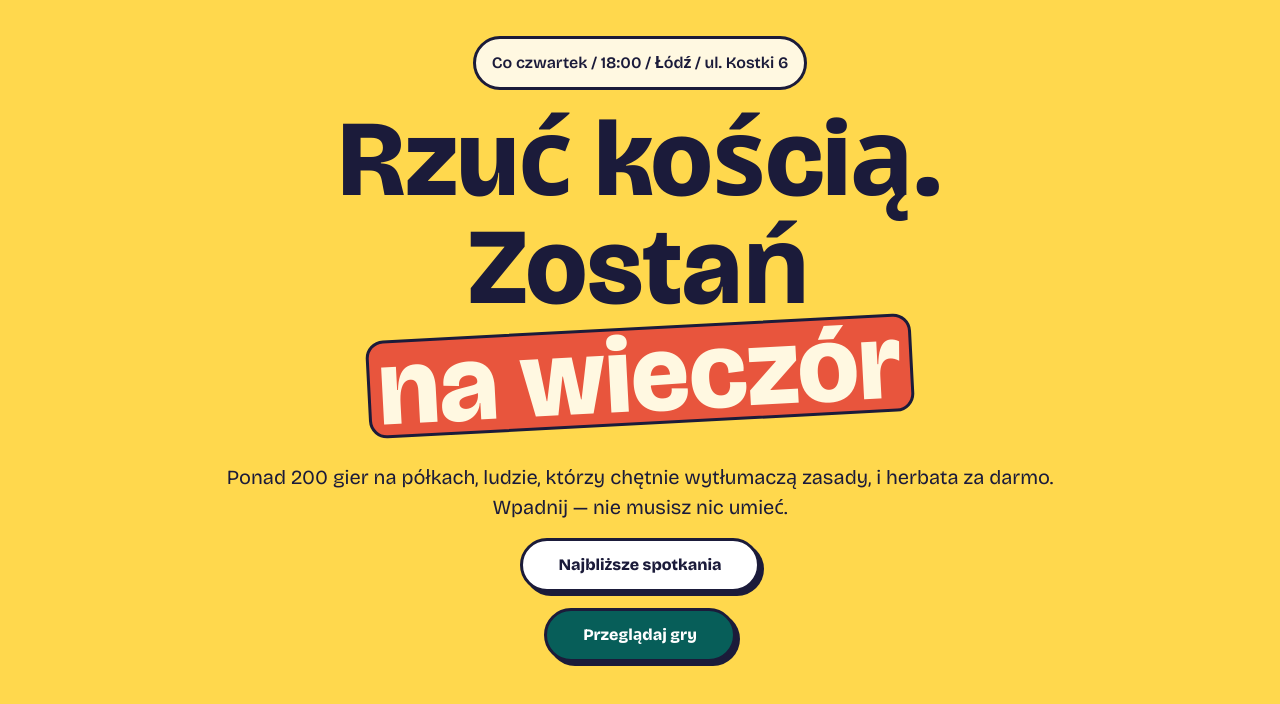
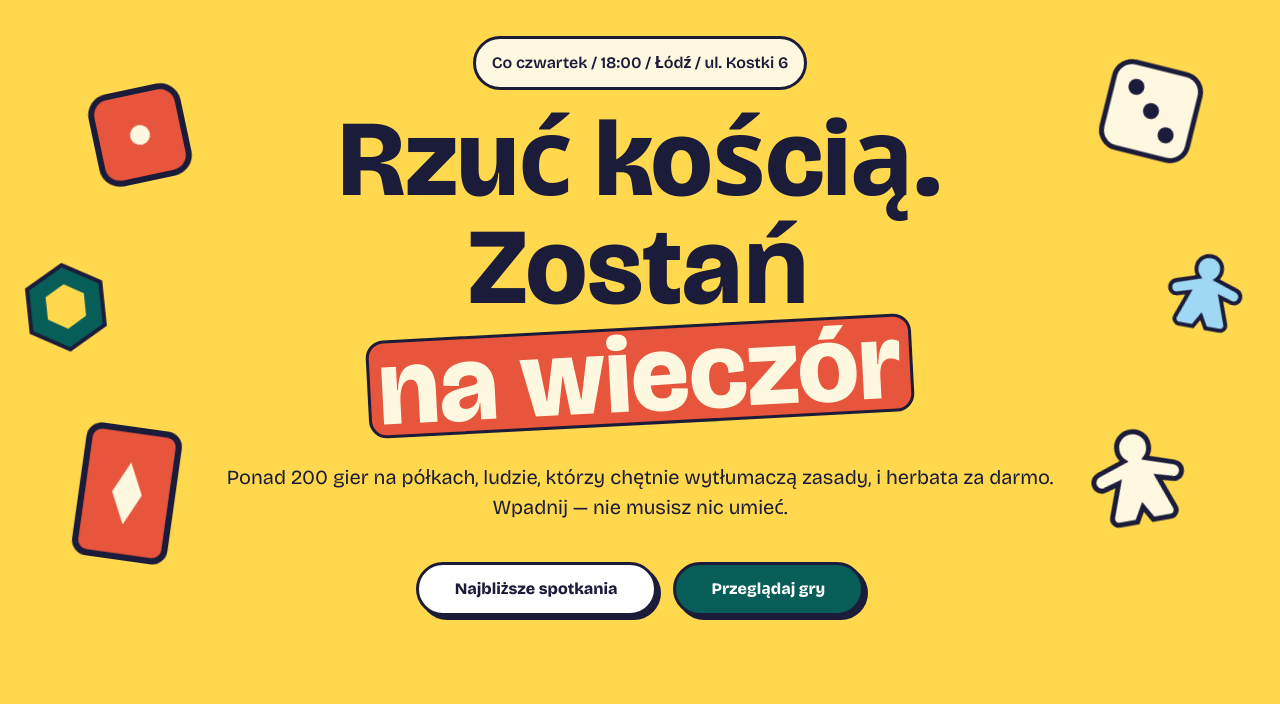
Before and after one commit to MyadVushka/meeple-club, a plain HTML site: page index.html in a window 1280 px wide. Shown: the part 74-778 px from the top of the page. Drawn offline with nearby package versions, Linux system fonts and the light colour scheme.

Commit message:
feat: add parallax effect

```diff
--- a/index.html
+++ b/index.html
@@ -6,6 +6,7 @@
     <title>Meeple Club</title>
     <link rel="stylesheet" href="https://fonts.googleapis.com/css2?family=Bricolage+Grotesque:opsz,wght@12..96,400;12..96,600;12..96,800&family=Caveat:wght@600&display=swap">
     <link rel="stylesheet" href="style.css">
+    <script src='./script.js' defer></script>
 </head>
 <body>
     <header class='header'>
@@ -34,6 +35,14 @@
                     <a href="#gry" class='btn btn_primary'>Przeglądaj gry</a>
                 </div>
             </div>
+            <div class="section-start__assets">
+                <img src="./images/dice-1.svg" alt="">
+                <img src="./images/dice-3.svg" alt="">
+                <img src="./images/card.svg" alt="">
+                <img src="./images/meeple-cream.svg" alt="">
+                <img src="./images/hex-tile.svg" alt="">
+                <img src="./images/meeple-sky.svg" alt="">
+            </div>
         </section>
     </main>
 </body>
--- /dev/null
+++ b/script.js
@@ -0,0 +1,14 @@
+const hero = document.querySelector('.section-start')
+
+hero.addEventListener('mousemove', (e) => {
+    const r = hero.getBoundingClientRect();
+    const mouseX = (e.clientX - r.left) / r.width - 0.5;
+    const mouseY = (e.clientY - r.top) / r.height - 0.5;
+    hero.style.setProperty('--mx', mouseX);
+    hero.style.setProperty('--my', mouseY);
+});
+
+hero.addEventListener('mouseleave', (e) => {
+    hero.style.setProperty('--mx', 0);
+    hero.style.setProperty('--my', 0);
+})
--- a/style.css
+++ b/style.css
@@ -126,6 +126,8 @@ p, h1, h2, h3, h4, h5, h6 {
 
 .section-start {
     padding: var(--space-l) var(--space-s);
+    position: relative;
+    overflow: clip;
 }
 
 .section-start__info {
@@ -135,6 +137,8 @@ p, h1, h2, h3, h4, h5, h6 {
     flex-direction: column;
     justify-content: center;
     align-items: center;
+    position: relative;
+    z-index: 10;
 }
 
 .section-start__info-addr {
@@ -158,6 +162,54 @@ p, h1, h2, h3, h4, h5, h6 {
     flex-direction: column;
     align-items: center;
     gap: var(--space-m);
+}
+
+.section-start__assets {
+    display: none;
+    >img {
+        position: absolute;
+        width: 100px;
+        transform: translate(calc(var(--mx, 0) * var(--depth)), calc(var(--my, 0) * var(--depth)));
+        transition: transform 0.3s ease-out;
+    }
+    >img:nth-child(1) {
+        left: 7%;
+        top: 12%;
+        rotate: -12deg;
+        --depth: 90px;
+    }
+    >img:nth-child(2) {
+        left: 86%;
+        top: 8%;
+        rotate: 14deg;
+        --depth: 40px;
+    }
+    >img:nth-child(3) {
+        left: 6%;
+        top: 66%;
+        rotate: 8deg;
+        --depth: 70px;
+    }
+    >img:nth-child(4) {
+        left: 85%;
+        top: 66%;
+        rotate: -10deg;
+        --depth: 120px;
+    }
+    >img:nth-child(5) {
+        left: 2%;
+        top: 40%;
+        rotate: -6deg;
+        width: 80px;
+        --depth: 60px;
+    }
+    >img:nth-child(6) {
+        left: 91%;
+        top: 38%;
+        rotate: 10deg;
+        width: 80px;
+        --depth: 80px;
+    }
 }
 
 .section-start__info-btns > a {
@@ -199,4 +251,29 @@ p, h1, h2, h3, h4, h5, h6 {
     .section-start__title {
         font-size: 108px;
     }
+    .section-start__info-btns {
+        flex-direction: row;
+        margin-top: var(--space-l);
+    }
 }
+
+@media (min-width: 1000px) {
+    .section-start__assets {
+        display: block;
+    }
+}
+
+@supports (animation-timeline: view()) {
+    @media (prefers-reduced-motion: no-preference) {
+        .section-start { view-timeline: --hero; }
+        .section-start__assets > img {
+            animation: hero-parallax linear both;
+            animation-timeline: --hero;
+            animation-range: exit;
+        }
+    }
+}
+
+@keyframes hero-parallax {
+    to { translate: 0 calc(var(--depth) * -1); }
+}
```
Also changed, not shown: images/meeple-cream.svg (added), images/meeple-sky.svg (added), images/wave.svg (added).
